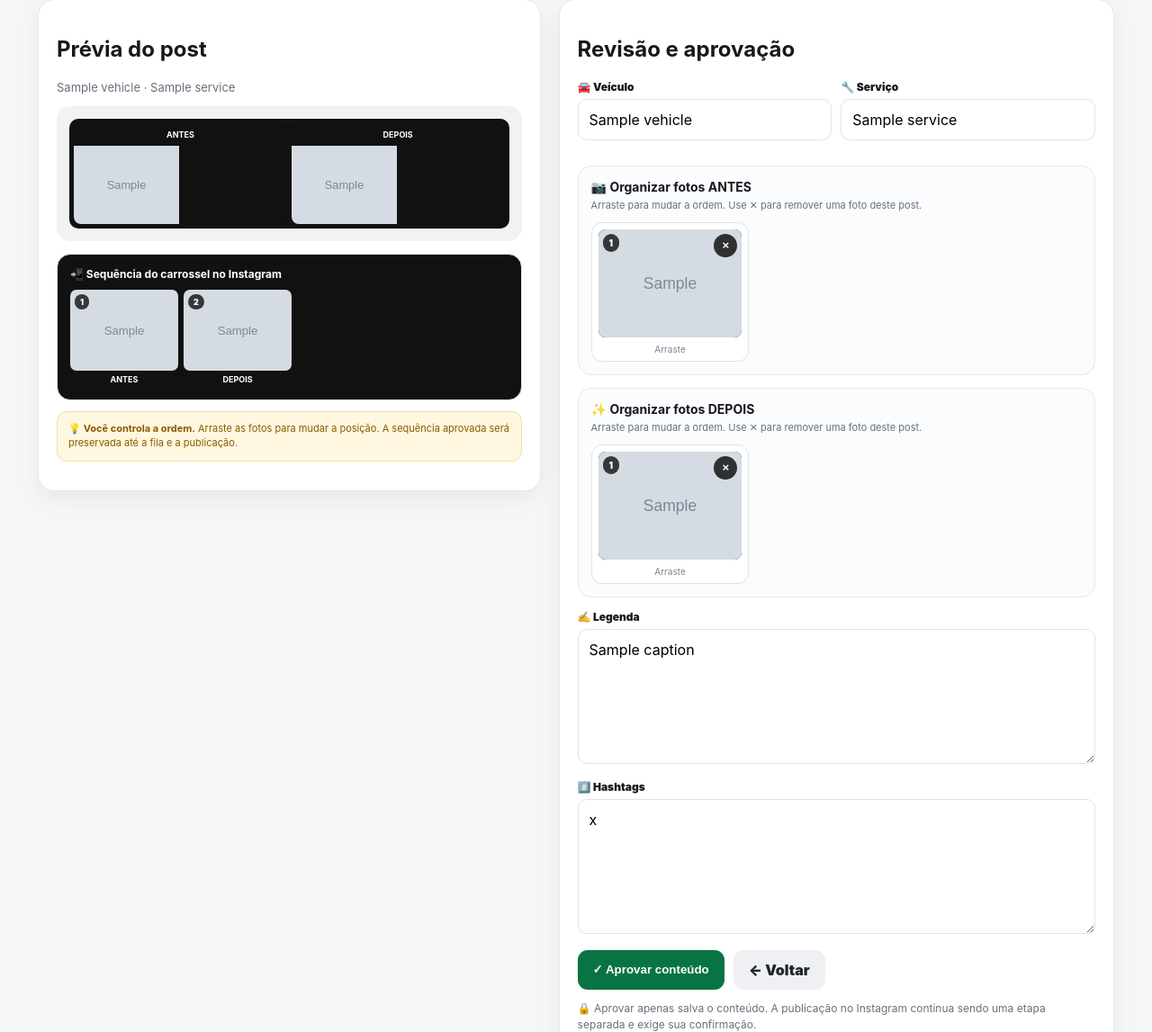
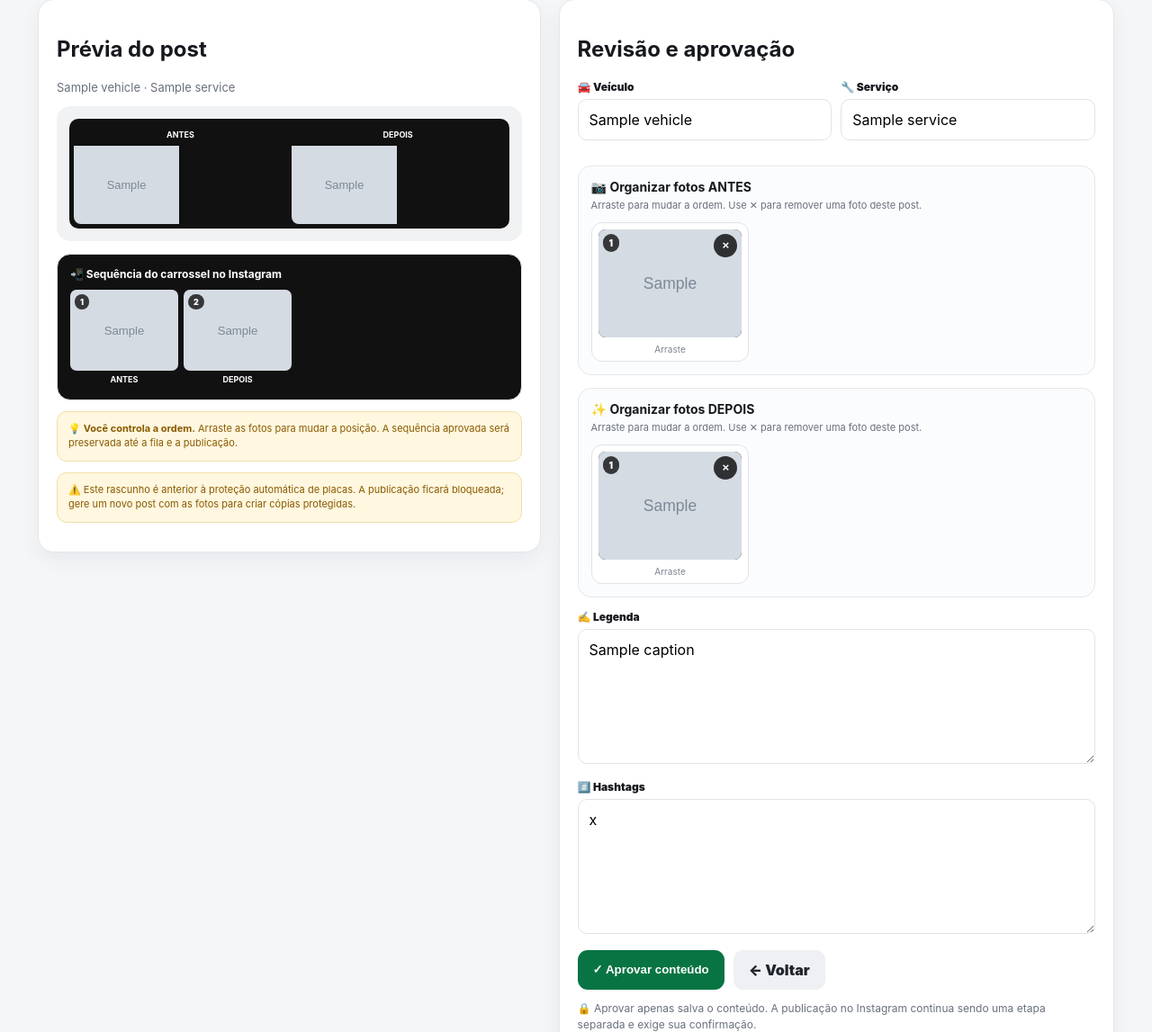
Before and after one commit to sthetcargo/sthetcar-ia, a Flask app: template app/templates/review_pending.html in a window 1280 px wide. Shown: the part 161-1308 px from the top of the page at 90% size. Run offline with Flask 3, Linux system fonts and the light colour scheme; the visitor is signed in with stand-in values (Sample User, id 1); the template is opened without the code that fills it: most values are stand-ins (such as "Sample title", 1, 10 or a date in 2020); grey boxes marked "Sample" are stand-in pictures; parts of the project's set-up code (start-up, migrations or seed data) failed here and were passed over; some libraries are stand-ins or nearby versions.

Commit message:
Display plate privacy status on pending-post review

```diff
--- a/app/templates/review_pending.html
+++ b/app/templates/review_pending.html
@@ -58,6 +58,7 @@
   </div></div>
   <div class="carousel-preview"><h3>📲 Sequência do carrossel no Instagram</h3><div class="carousel-strip" id="carousel-preview"></div></div>
   <div class="warning">💡 <strong>Você controla a ordem.</strong> Arraste as fotos para mudar a posição. A sequência aprovada será preservada até a fila e a publicação.</div>
+{% if result.plate_redaction_version == 1 %}<div class="warning" role="note">🛡️ <strong>Proteção automática de placas:</strong> {{ result.plate_redaction_message }} Revise cada foto; a detecção automática pode falhar.</div>{% else %}<div class="warning" role="alert">⚠️ Este rascunho é anterior à proteção automática de placas. A publicação ficará bloqueada; gere um novo post com as fotos para criar cópias protegidas.</div>{% endif %}
 </section>
 <section class="card">
   <h2>Revisão e aprovação</h2>
```
